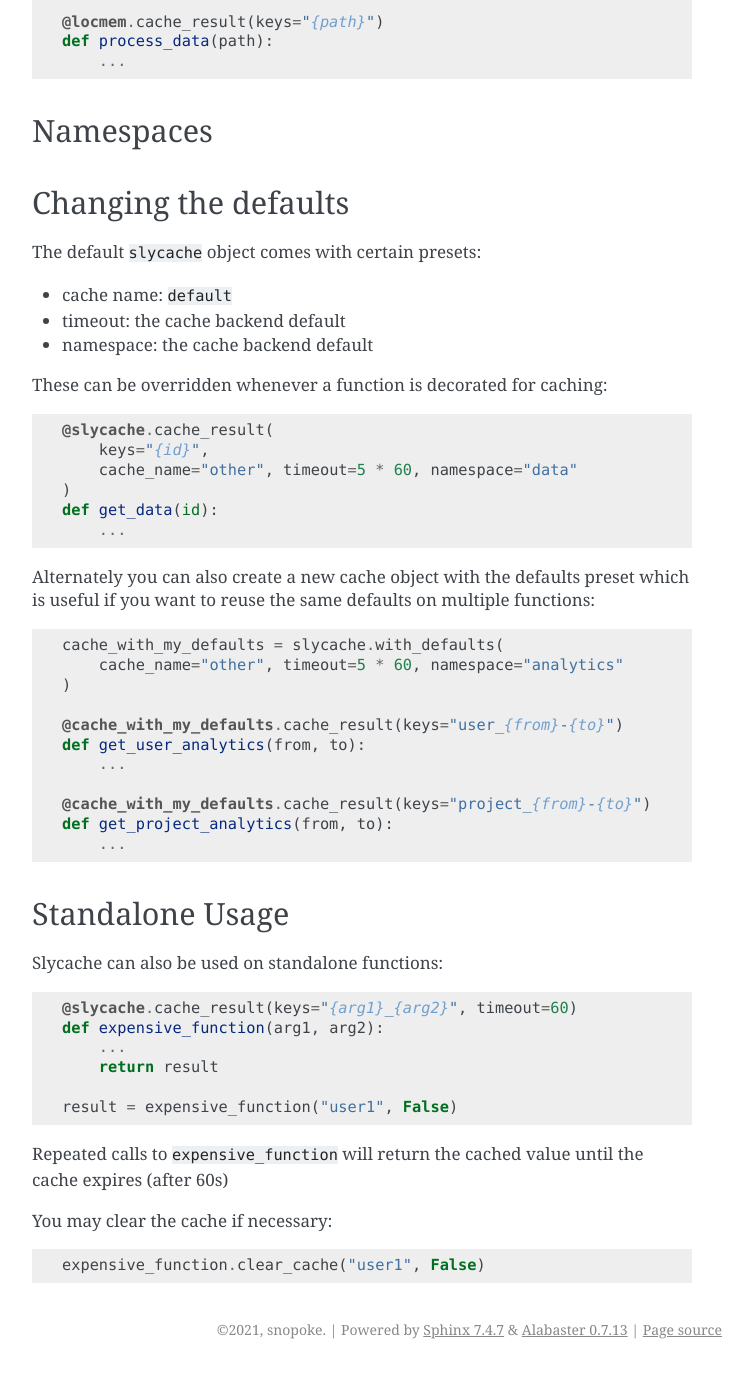
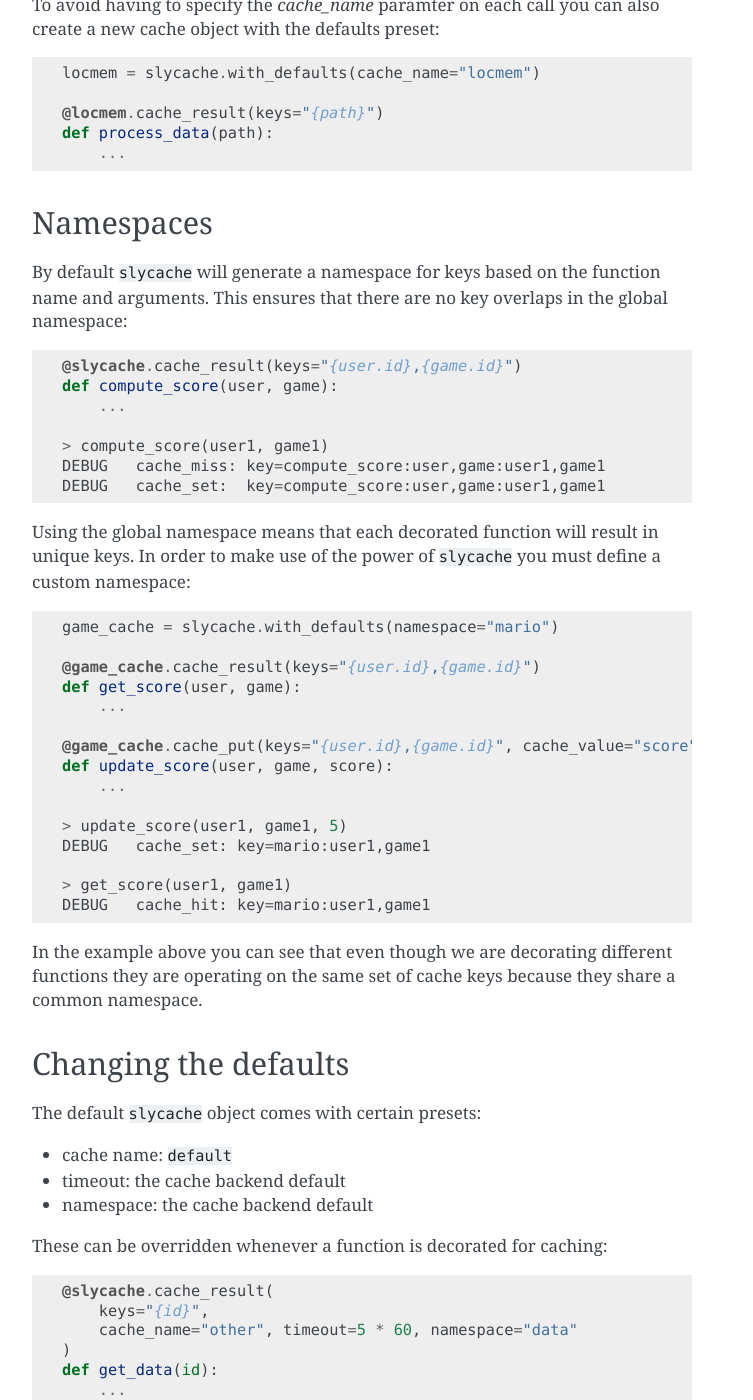
Before and after one commit to snopoke/slycache, a Sphinx documentation site: the page built from docs/usage.rst, in a window 1280 px wide and 1400 px high, scrolled down 1346 px. Shown: the whole window, without its empty margins (388-1141 px from the left). Built offline with Sphinx 7.4.7, drawn with Linux system fonts in a browser that asks for light colours; before the commit the page ends 2715 px from its top, so only the background shows below that; some of the changed text lies outside the part shown.

Commit message:
more docs

```diff
--- a/docs/conf.py
+++ b/docs/conf.py
@@ -33,7 +33,6 @@
 # extensions coming with Sphinx (named 'sphinx.ext.*') or your custom ones.
 extensions = [
     'sphinx.ext.autodoc',
-    'sphinx.ext.viewcode',
     'sphinx.ext.napoleon',
 ]
 
--- a/docs/usage.rst
+++ b/docs/usage.rst
@@ -2,23 +2,27 @@
 Usage
 =====
 
-To use slycache in a project::
+To use slycache in a project start by creating a namespaced cache::
 
-    @slycache.cache_result(keys="{username}")
+    user_cache = slycache.with_defaults(namespace="user")
+
+Then you can use the cache to decorate functions::
+
+    @user_cache.cache_result(keys="{username}")
     def get_user_by_username(username):
         ...
 
-    @slycache.cache_result(keys="{user_id}")
+    @user_cache.cache_result(keys="{user_id}")
     def get_user_by_id(user_id):
         ...
 
-    @slycache.cache_put(keys=[
+    @user_cache.cache_put(keys=[
         "{user.username}", "{user.user_id}"
     ])
     def save_user(user):
         ...
 
-    @slycache.cache_remove(keys=[
+    @user_cache.cache_remove(keys=[
         "{user.username}", "{user.user_id}"
     ])
     def delete_user(user):
@@ -67,6 +71,41 @@
 
 Namespaces
 ==========
+By default ``slycache`` will generate a namespace for keys based on the
+function name and arguments. This ensures that there are no key
+overlaps in the global namespace::
+
+    @slycache.cache_result(keys="{user.id},{game.id}")
+    def compute_score(user, game):
+        ...
+
+    > compute_score(user1, game1)
+    DEBUG   cache_miss: key=compute_score:user,game:user1,game1
+    DEBUG   cache_set:  key=compute_score:user,game:user1,game1
+
+Using the global namespace means that each decorated function will result
+in unique keys. In order to make use of the power of ``slycache`` you must
+define a custom namespace::
+
+    game_cache = slycache.with_defaults(namespace="mario")
+
+    @game_cache.cache_result(keys="{user.id},{game.id}")
+    def get_score(user, game):
+        ...
+
+    @game_cache.cache_put(keys="{user.id},{game.id}", cache_value="score")
+    def update_score(user, game, score):
+        ...
+
+    > update_score(user1, game1, 5)
+    DEBUG   cache_set: key=mario:user1,game1
+
+    > get_score(user1, game1)
+    DEBUG   cache_hit: key=mario:user1,game1
+
+In the example above you can see that even though we are decorating different
+functions they are operating on the same set of cache keys because they
+share a common namespace.
 
 Changing the defaults
 =====================
@@ -88,32 +127,56 @@
 Alternately you can also create a new cache object with the defaults preset which
 is useful if you want to reuse the same defaults on multiple functions::
 
-    cache_with_my_defaults = slycache.with_defaults(
+    analytics_cache = slycache.with_defaults(
         cache_name="other", timeout=5 * 60, namespace="analytics"
     )
 
-    @cache_with_my_defaults.cache_result(keys="user_{from}-{to}")
+    @analytics_cache.cache_result(keys="user_{from}-{to}")
     def get_user_analytics(from, to):
         ...
 
-    @cache_with_my_defaults.cache_result(keys="project_{from}-{to}")
+    @analytics_cache.cache_result(keys="project_{from}-{to}")
     def get_project_analytics(from, to):
         ...
 
-Standalone Usage
-================
-Slycache can also be used on standalone functions::
+Clearing the cache
+==================
+For standalone functions the cache may be cleared by calling ``clear_cache`` on
+the decorated function::
 
-    @slycache.cache_result(keys="{arg1}_{arg2}", timeout=60)
-    def expensive_function(arg1, arg2):
+    @slycache.cache_result(keys="{user}_{role}", timeout=60)
+    def expensive_function(user, role):
         ...
         return result
 
-    result = expensive_function("user1", False)
+    > result = expensive_function("user1", "admin")
+    DEBUG   cache_miss: key=...
+    DEBUG   cache_set: key=...
 
-Repeated calls to ``expensive_function`` will return the cached value
-until the cache expires (after 60s)
+    > expensive_function.clear_cache("user1", "admin")
+    DEBUG   cache_remove: key=...
 
-You may clear the cache if necessary::
+When using custom namespaces you can also decorate functions
+with the ``cache_remove`` decorator::
 
-    expensive_function.clear_cache("user1", False)
+    user_cache = slycache.with_defaults(namespace="user")
+
+    @user_cache.cache_remove(keys="{user.username"})
+    def delete_user(user):
+        ...
+
+    > delete_user(user1)
+    DEBUG cache_remove: key=user:wile.e.coyote
+
+Advanced Usage
+==============
+
+Multiple Cache Operations
+-------------------------
+
+TODO
+
+Skip get
+--------
+
+TODO
```
